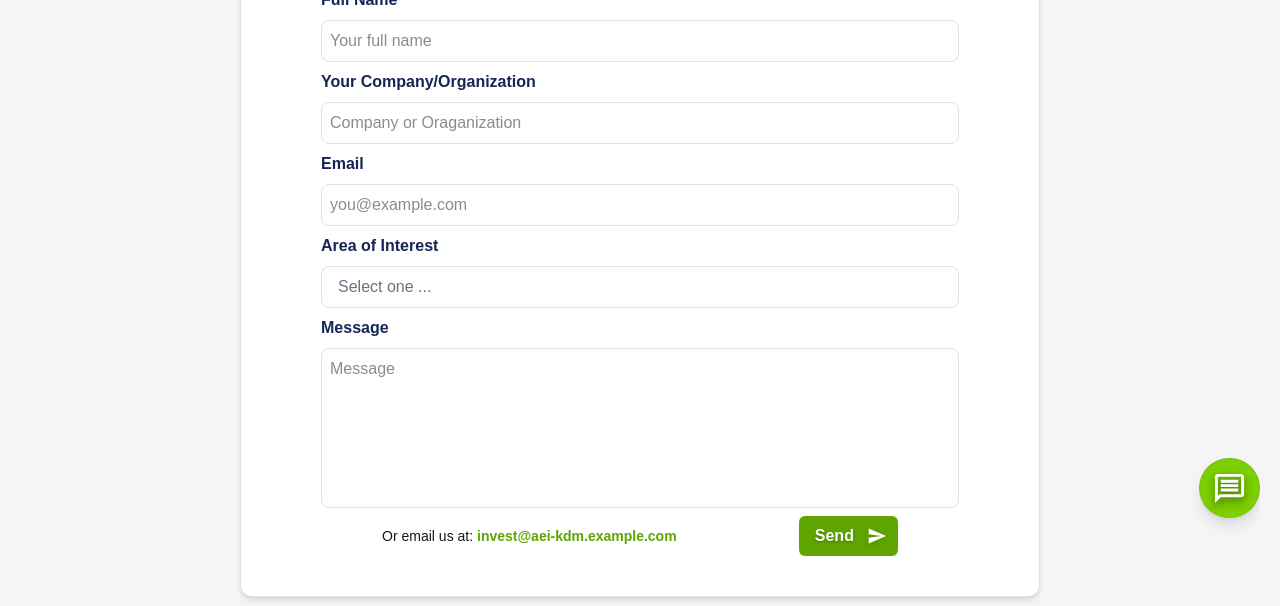
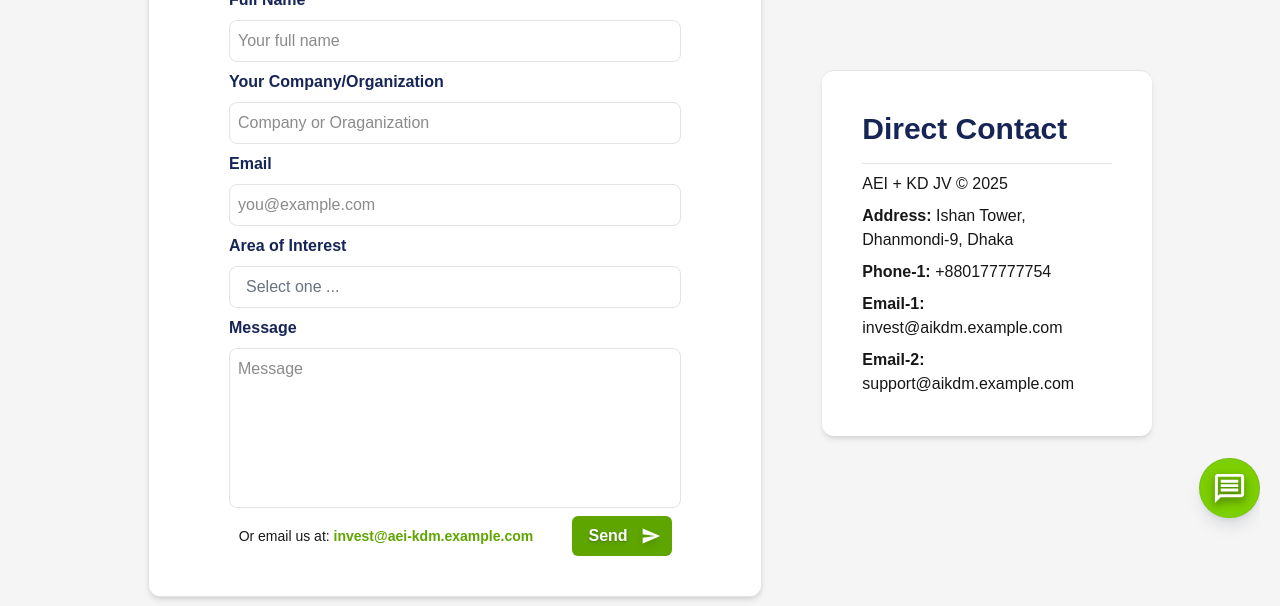
Before and after one commit to iamzehan/AEI-KDM-JointVenture, a Next.js app: page /contact in a window 1280 px wide. Shown: the part 222-828 px from the top of the page. Built offline with nearby package versions, Linux system fonts and the light colour scheme.

Commit message:
feat!(iamzehan): Added Direct contact

```diff
--- /dev/null
+++ b/src/components/Contact/Direct/index.tsx
@@ -0,0 +1,38 @@
+"use client";
+
+import { getDirectContact } from "@/lib/route";
+
+export default function Direct() {
+  const {name, address, email, phone} = getDirectContact();
+  const year = new Date().getFullYear();
+  return (
+    <div className="
+    flex flex-col gap-2 w-full h-full xl:w-1/3
+    bg-white dark:bg-transparent
+    shadow-md/10
+    md:dark:border md:border-t md:rounded-xl md:border-gray-500/20
+    p-5 md:p-10 dark:text-white">
+      <p className="font-bold text-3xl pb-4 border-b-1 border-gray-500/20 text-blue-950 dark:text-white">Direct Contact</p>
+      <p>
+        {name} © {year}
+      </p>
+      <p>
+        <strong>Address: </strong> {address}
+      </p>
+      {phone.map((ph, idx) => {
+        return (
+          <p key={idx}>
+            <strong>Phone-{idx+1}:</strong> {ph}
+          </p>
+        );
+      })}
+      {email.map((em, idx) => {
+        return (
+          <p key={idx}>
+            <strong>Email-{idx+1}:</strong> {em}
+          </p>
+        );
+      })}
+    </div>
+  );
+}
--- a/src/components/Contact/form/index.tsx
+++ b/src/components/Contact/form/index.tsx
@@ -2,7 +2,8 @@
 import Fields from "./input-fields";
 export default function Form() {
   return (
-    <form className="py-10 flex flex-col gap-3 md:gap-0 p-5 w-full md:items-center ">
+    <form className="
+    py-10 flex flex-col gap-3 md:gap-0 p-5 w-full xl:w-2/3 md:items-center">
       <Fields />
     </form>
   );
--- a/src/components/Contact/form/input-fields.tsx
+++ b/src/components/Contact/form/input-fields.tsx
@@ -5,7 +5,7 @@ export default function Fields() {
     <fieldset
       className="
     flex flex-col gap-2
-    md:px-20 md:py-10 md:w-200
+    md:px-20 md:py-10 md:w-full
     md:bg-white dark:bg-transparent
     md:border md:rounded-xl border-gray-500/20
     border-0 dark:border-0
@@ -103,7 +103,7 @@ export default function Fields() {
       <div
         className="
       w-full flex flex-col-reverse
-      gap-20 md:gap-0
+      gap-20 md:gap-5
       items-center  md:flex-row
       md:justify-around"
       >
--- a/src/components/Contact/index.tsx
+++ b/src/components/Contact/index.tsx
@@ -1,9 +1,11 @@
 "use client";
 import Form from "./form";
+import Direct from "./Direct";
 export default function Contact() {
   return (
-    <div className="flex flex-col items-center md:flex-row w-full">
+    <div className="flex flex-col h-full items-center gap-10 xl:flex-row">
       <Form/>
+      <Direct/>
     </div>
   );
 }
--- /dev/null
+++ b/src/lib/route.ts
@@ -0,0 +1,23 @@
+
+type Email = `${string}@${string}`;
+interface Contact{
+  name: string;
+  address:string;
+  email: Email[];
+  phone: string[];
+}
+
+export function getDirectContact(){
+    const contacts:Contact = {
+        name: "AEI + KD JV",
+        address: "Ishan Tower, Dhanmondi-9, Dhaka",
+        email: [
+            "invest@aikdm.example.com",
+            "support@aikdm.example.com"
+        ],
+        phone: [
+            "+880177777754"
+        ]
+    }
+    return contacts;
+}
```
